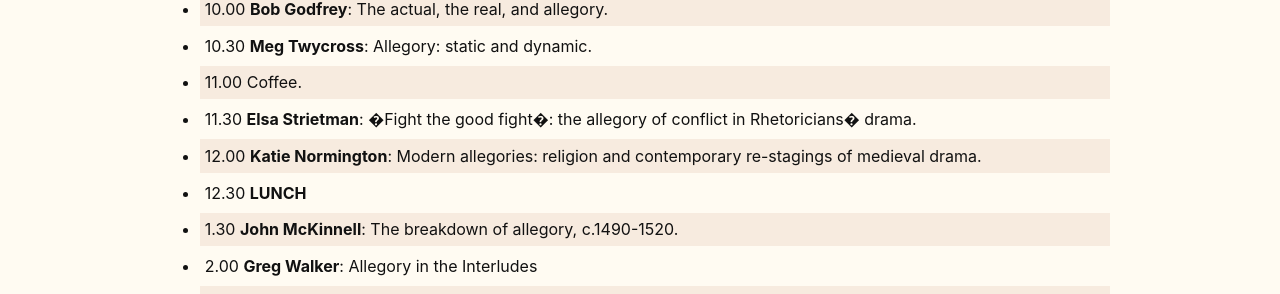
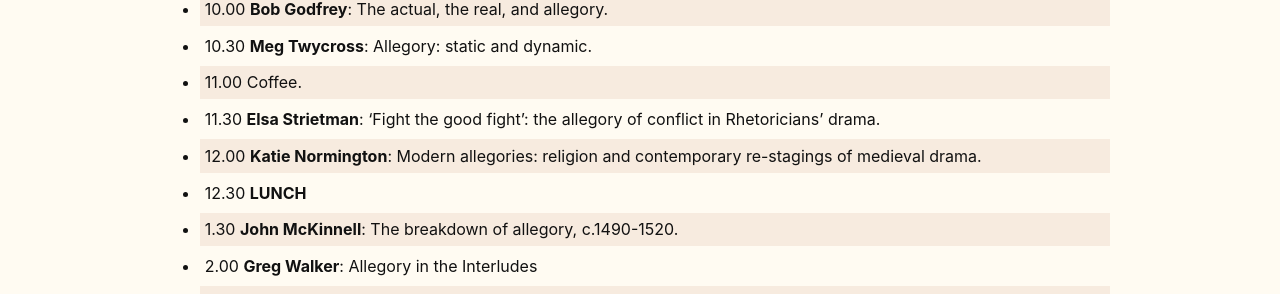
Before and after one commit to MedievalEnglishTheatre/MedievalEnglishTheatre.github.io, a Jekyll site: the page built from src/meetings/meet_2004/programme_2004.md, in a window 1280 px wide. Shown: the part 488-782 px from the top of the page. Built offline with Jekyll 4.4.1, drawn with Linux system fonts in a browser that asks for light colours.

```diff
--- a/src/meetings/meet_2004/programme_2004.md
+++ b/src/meetings/meet_2004/programme_2004.md
@@ -15,7 +15,7 @@ banner_alt: "METh Title Banner"
 - 10.00 **Bob Godfrey**: The actual, the real, and allegory.
 - 10.30 **Meg Twycross**: Allegory: static and dynamic.
 - 11.00 Coffee.
-- 11.30 **Elsa Strietman**: �Fight the good fight�: the allegory of conflict in Rhetoricians� drama.
+- 11.30 **Elsa Strietman**: 'Fight the good fight': the allegory of conflict in Rhetoricians' drama.
 - 12.00 **Katie Normington**: Modern allegories: religion and contemporary re-stagings of medieval drama.
 - 12.30 **LUNCH**
 - 1.30 **John McKinnell**: The breakdown of allegory, c.1490-1520.
```
